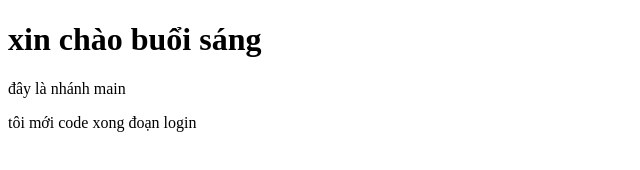
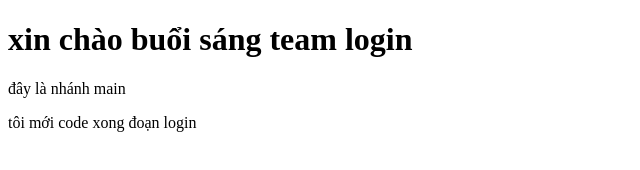
Before and after one commit to DUNGTRAILE/git-demo, a plain HTML site: page index.html in a window 1280 px wide. Shown: the whole page, without its empty margins (0-640 px from the left). Drawn offline with Linux system fonts and the light colour scheme.

Commit message:
tu sửa

```diff
--- a/index.html
+++ b/index.html
@@ -6,7 +6,7 @@
     <title>Document</title>
 </head>
 <body>
-    <h1>xin chào buổi sáng</h1>
+    <h1>xin chào buổi sáng team login</h1>
     <p>đây là nhánh main</p>
     <p>tôi mới code xong đoạn login</p>
 </body>
```
